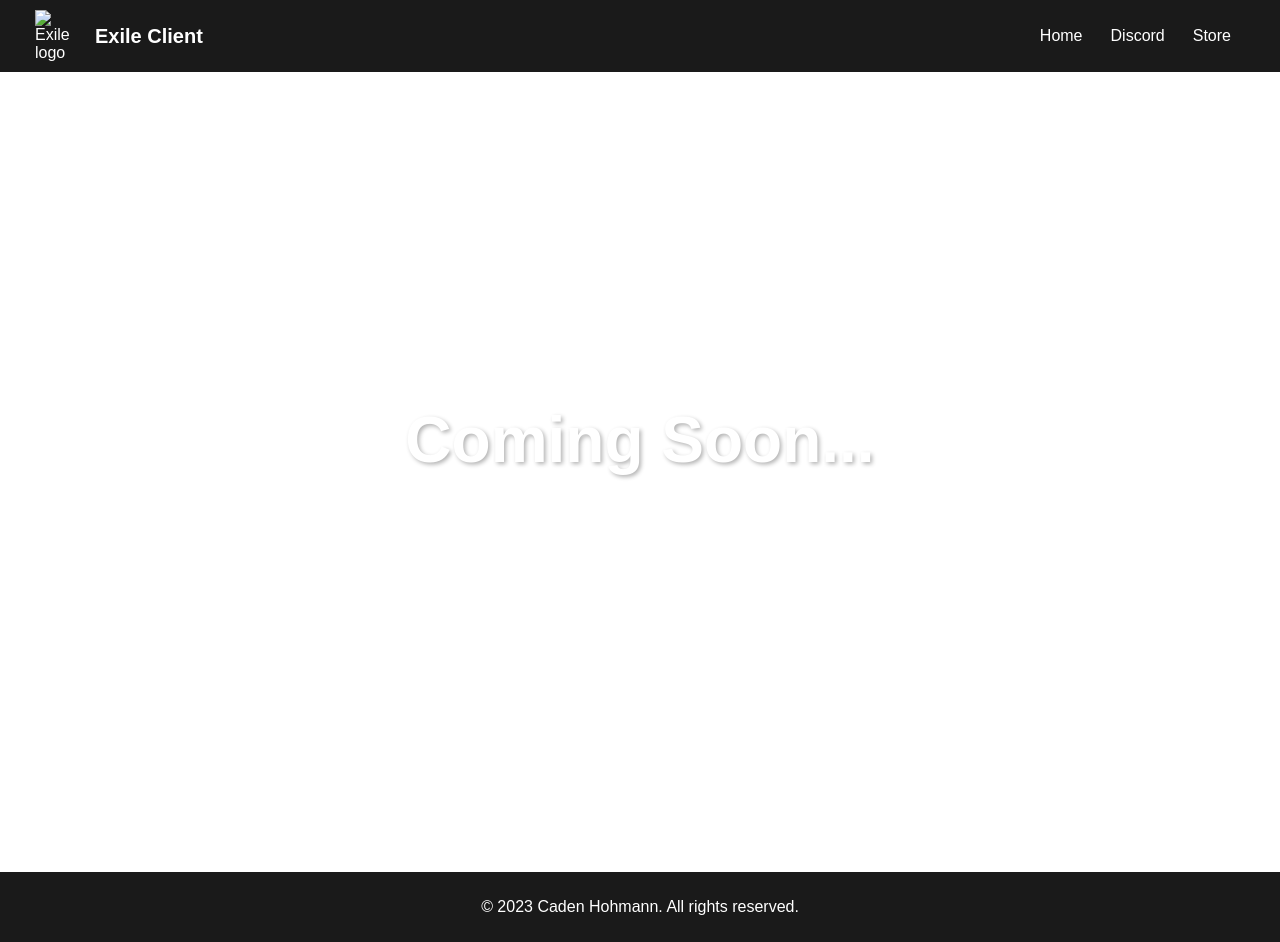
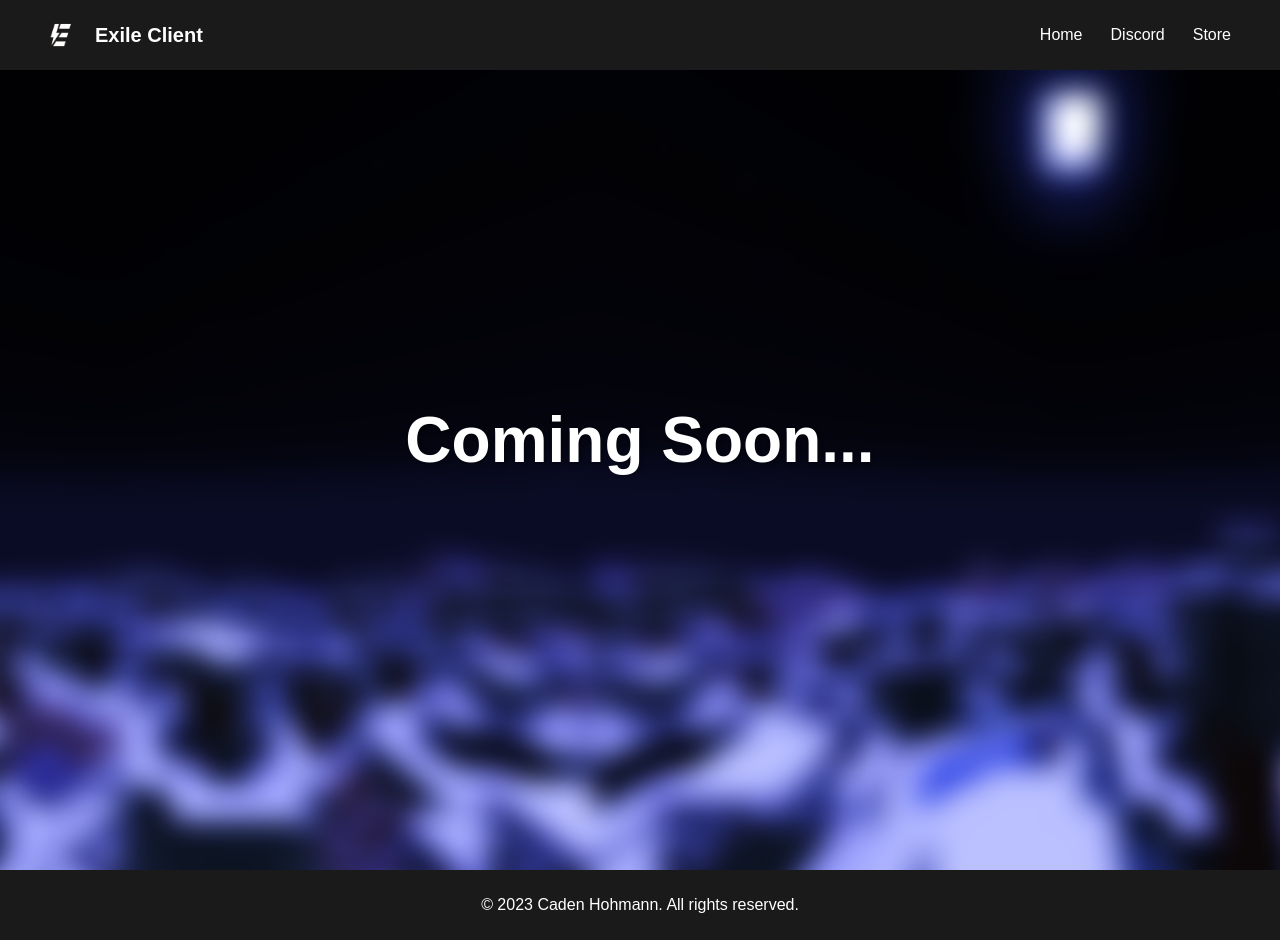
Before and after one commit to ExileClientWeb/Website, a plain HTML site: page index.html in a window 1280 px wide. Drawn offline with Linux system fonts and the light colour scheme.

Commit message:
Update index.html

```diff
--- a/index.html
+++ b/index.html
@@ -70,7 +70,7 @@ nav {
       display: flex;
       justify-content: center;
       align-items: center;
-      background: url(background.png) center / cover no-repeat;
+      background: url(images/background.png) center / cover no-repeat;
       min-height: 100vh;
     }
 
@@ -124,7 +124,7 @@ footer {
   <nav>
     <div class="navbar">
       <a href="#" class="navbar-brand">
-        <img src="Exile.png" class="logo" alt="Exile logo">
+        <img src="images/Exile.png" class="logo" alt="Exile logo">
         <span class="logo-text">Exile Client</span>
       </a>
       <ul>
```
